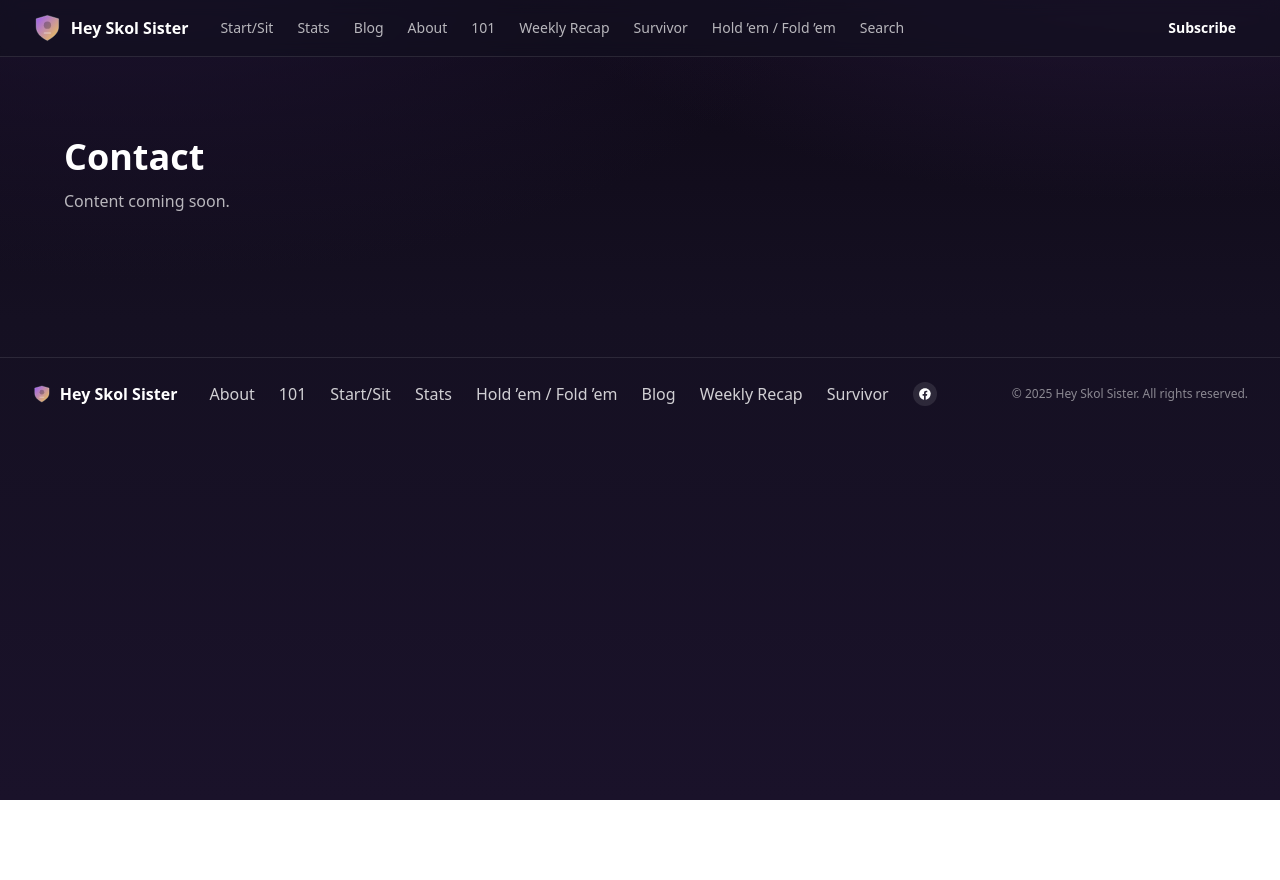
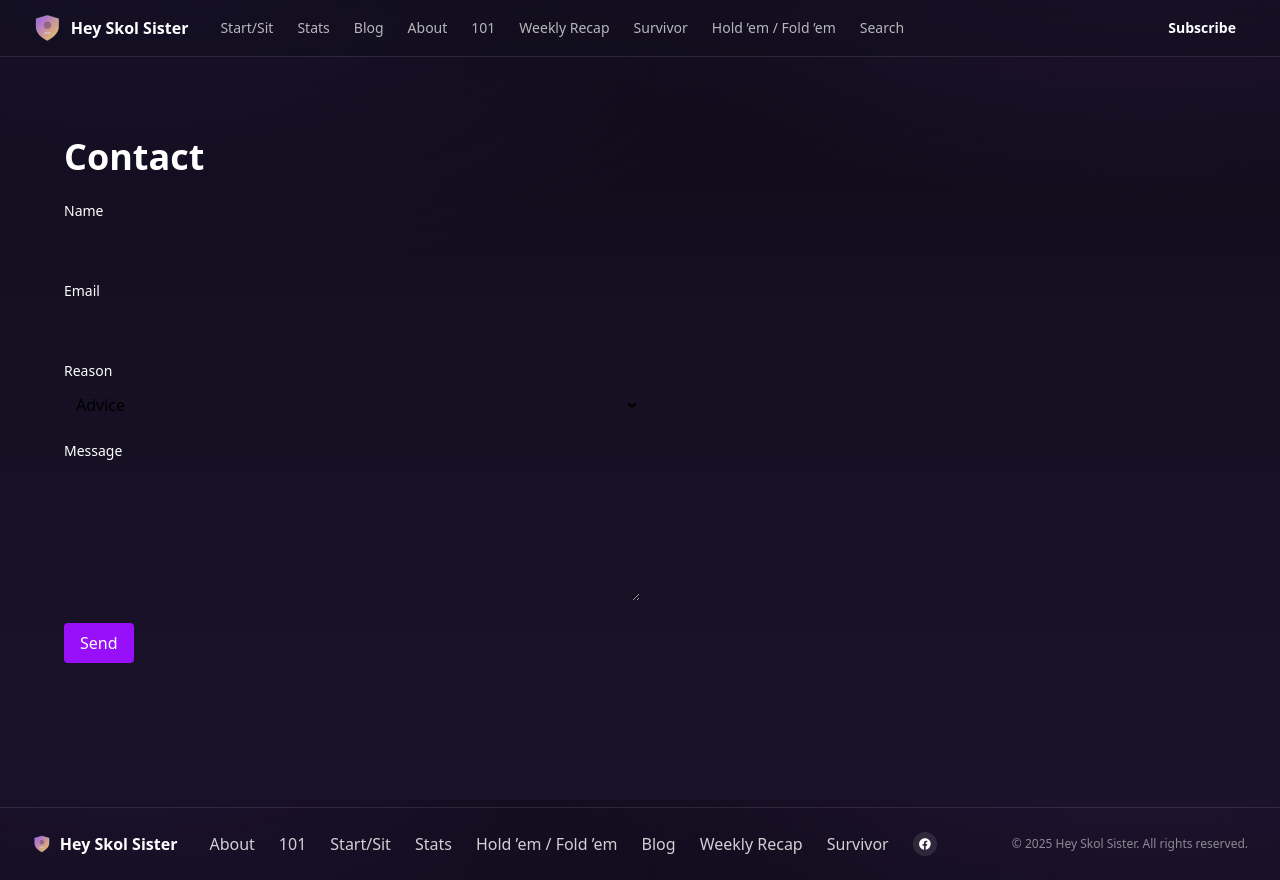
Before and after one commit to chahalltek/nextjs-boilerplate, a Next.js app: page /contact in a window 1280 px wide. Before the commit the page ends 800 px from the top, so only its background shows below. Built offline with nearby package versions, Linux system fonts and the light colour scheme.

Commit message:
contact page

```diff
--- a/app/contact/page.jsx
+++ b/app/contact/page.jsx
@@ -1,5 +1,68 @@
+import { useState } from "react";
+
 export const metadata = { title: "Contact — Hey Skol Sister" };
+
 export default function Page() {
-  return <div className="container py-12"><h1 className="text-3xl md:text-4xl font-bold">Contact</h1>
-  <p className="text-white/70 mt-3">Content coming soon.</p></div>;
+ const [status, setStatus] = useState("");
+
+  async function handleSubmit(e) {
+    e.preventDefault();
+    const form = e.currentTarget;
+    const data = {
+      name: form.name.value,
+      email: form.email.value,
+      reason: form.reason.value,
+      message: form.message.value,
+    };
+    try {
+      const r = await fetch("/api/contact", {
+        method: "POST",
+        headers: { "Content-Type": "application/json" },
+        body: JSON.stringify(data),
+      });
+      if (r.ok) {
+        setStatus("success");
+        form.reset();
+      } else {
+        setStatus("error");
+      }
+    } catch {
+      setStatus("error");
+    }
+  }
+
+  return (
+    <div className="container py-12">
+      <h1 className="text-3xl md:text-4xl font-bold">Contact</h1>
+      {status === "success" ? (
+        <p className="mt-4 text-green-400">Your message was sent. We'll follow up shortly.</p>
+      ) : (
+        <form onSubmit={handleSubmit} className="mt-6 space-y-4 max-w-xl">
+          <div>
+            <label htmlFor="name" className="block text-sm font-medium mb-1">Name</label>
+            <input id="name" name="name" type="text" required className="w-full p-2 rounded text-black" />
+          </div>
+          <div>
+            <label htmlFor="email" className="block text-sm font-medium mb-1">Email</label>
+            <input id="email" name="email" type="email" required className="w-full p-2 rounded text-black" />
+          </div>
+          <div>
+            <label htmlFor="reason" className="block text-sm font-medium mb-1">Reason</label>
+            <select id="reason" name="reason" className="w-full p-2 rounded text-black">
+              <option>Advice</option>
+              <option>Site Feedback</option>
+              <option>Partnership</option>
+              <option>Other</option>
+            </select>
+          </div>
+          <div>
+            <label htmlFor="message" className="block text-sm font-medium mb-1">Message</label>
+            <textarea id="message" name="message" rows="5" required className="w-full p-2 rounded text-black" />
+          </div>
+          <button type="submit" className="px-4 py-2 bg-purple-600 text-white rounded">Send</button>
+          {status === "error" && <p className="text-red-500">Something went wrong. Please try again.</p>}
+        </form>
+      )}
+    </div>
+  );
 }
```
